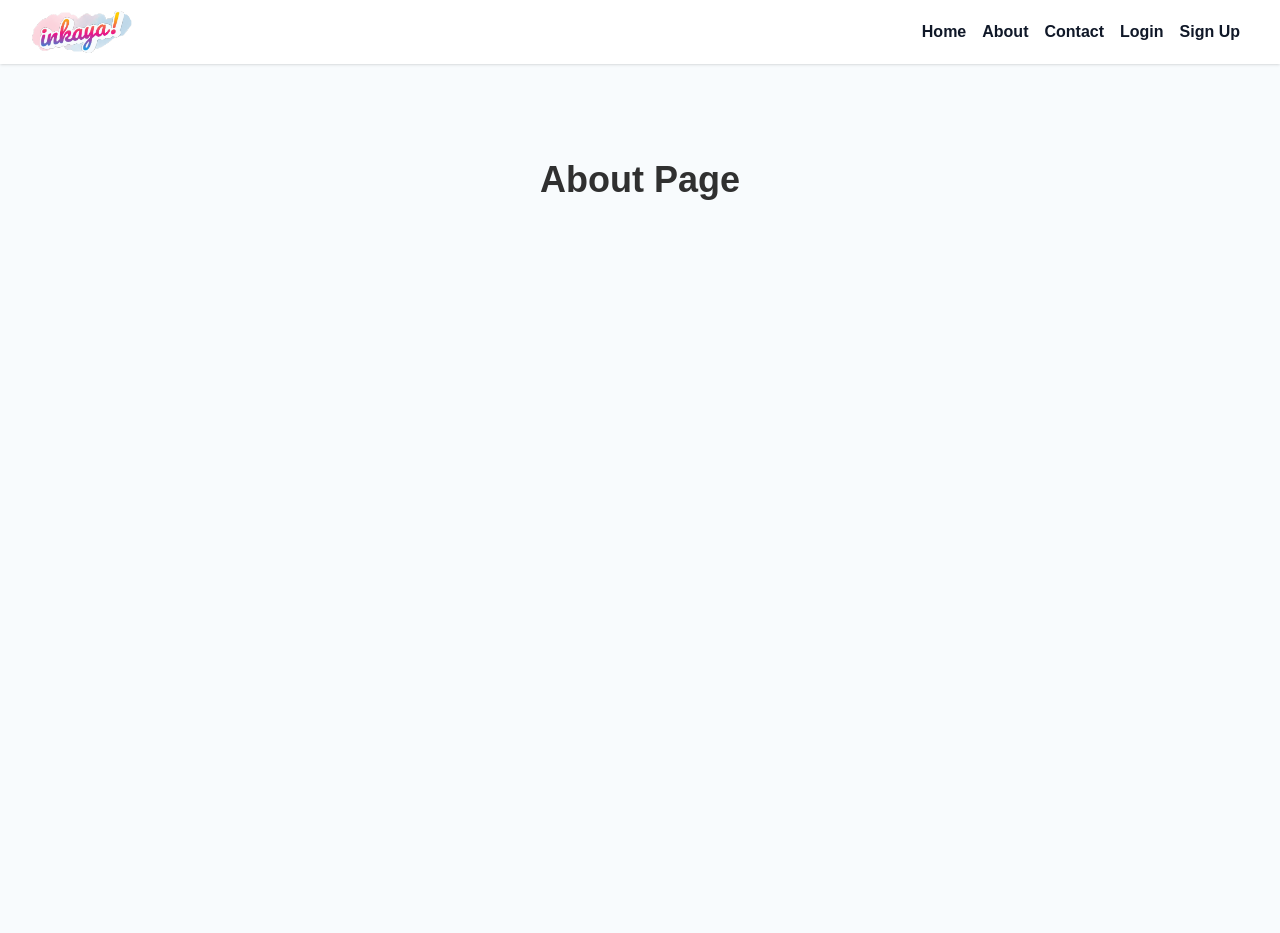
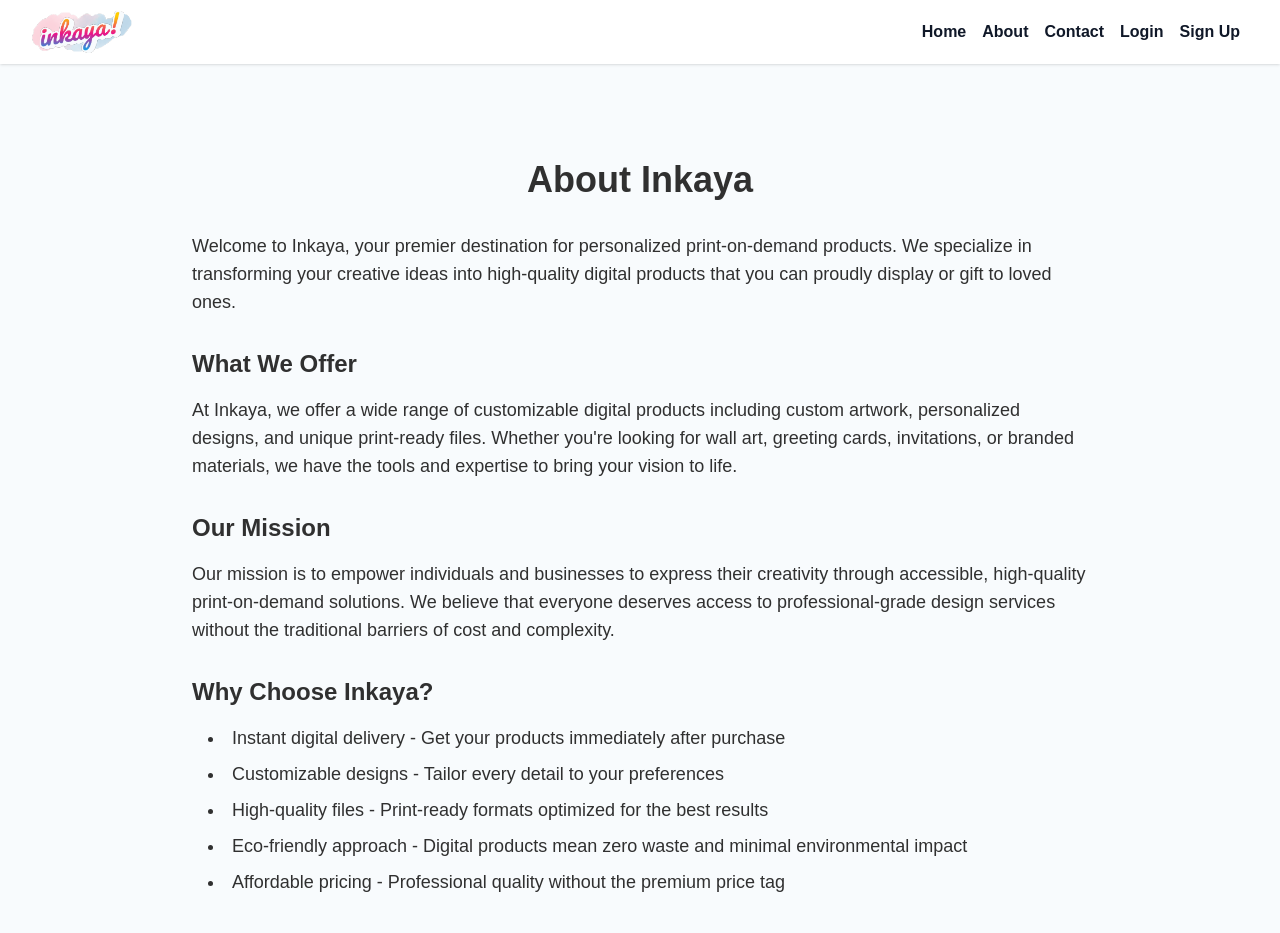
Before and after one commit to eloiji/inkaya, a Next.js app: page /about in a window 1280 px wide. Shown: the top 933 px of the page. Before the commit the page ends 800 px from the top, so only its background shows below. Built offline with nearby package versions, Linux system fonts and the light colour scheme.

Commit message:
Update About page content for digital products store
Co-authored-by: eloiji <12763145+eloiji@users.noreply.github.com>

```diff
--- a/src/app/about/page.tsx
+++ b/src/app/about/page.tsx
@@ -1,7 +1,47 @@
 export default function About() {
   return (
-    <section className="flex min-h-full flex-col items-center justify-center p-24">
-      <h1 className="text-4xl font-bold">About Page</h1>
+    <section className="flex min-h-full flex-col items-center justify-center p-8 sm:p-24">
+      <div className="max-w-4xl">
+        <h1 className="text-4xl font-bold mb-8 text-center">About Inkaya</h1>
+
+        <div className="space-y-6 text-lg">
+          <p>
+            Welcome to Inkaya, your premier destination for personalized print-on-demand products.
+            We specialize in transforming your creative ideas into high-quality digital products
+            that you can proudly display or gift to loved ones.
+          </p>
+
+          <h2 className="text-2xl font-semibold mt-8 mb-4">What We Offer</h2>
+          <p>
+            At Inkaya, we offer a wide range of customizable digital products including custom
+            artwork, personalized designs, and unique print-ready files. Whether you're looking
+            for wall art, greeting cards, invitations, or branded materials, we have the tools
+            and expertise to bring your vision to life.
+          </p>
+
+          <h2 className="text-2xl font-semibold mt-8 mb-4">Our Mission</h2>
+          <p>
+            Our mission is to empower individuals and businesses to express their creativity
+            through accessible, high-quality print-on-demand solutions. We believe that everyone
+            deserves access to professional-grade design services without the traditional barriers
+            of cost and complexity.
+          </p>
+
+          <h2 className="text-2xl font-semibold mt-8 mb-4">Why Choose Inkaya?</h2>
+          <ul className="list-disc list-inside space-y-2 ml-4">
+            <li>Instant digital delivery - Get your products immediately after purchase</li>
+            <li>Customizable designs - Tailor every detail to your preferences</li>
+            <li>High-quality files - Print-ready formats optimized for the best results</li>
+            <li>Eco-friendly approach - Digital products mean zero waste and minimal environmental impact</li>
+            <li>Affordable pricing - Professional quality without the premium price tag</li>
+          </ul>
+
+          <p className="mt-8">
+            Join thousands of satisfied customers who have discovered the convenience and quality
+            of Inkaya's print-on-demand digital products. Start creating something amazing today!
+          </p>
+        </div>
+      </div>
     </section>
   );
 }
```
Also changed, not shown: 1 other file (tests, documents, lock files or other folders).
